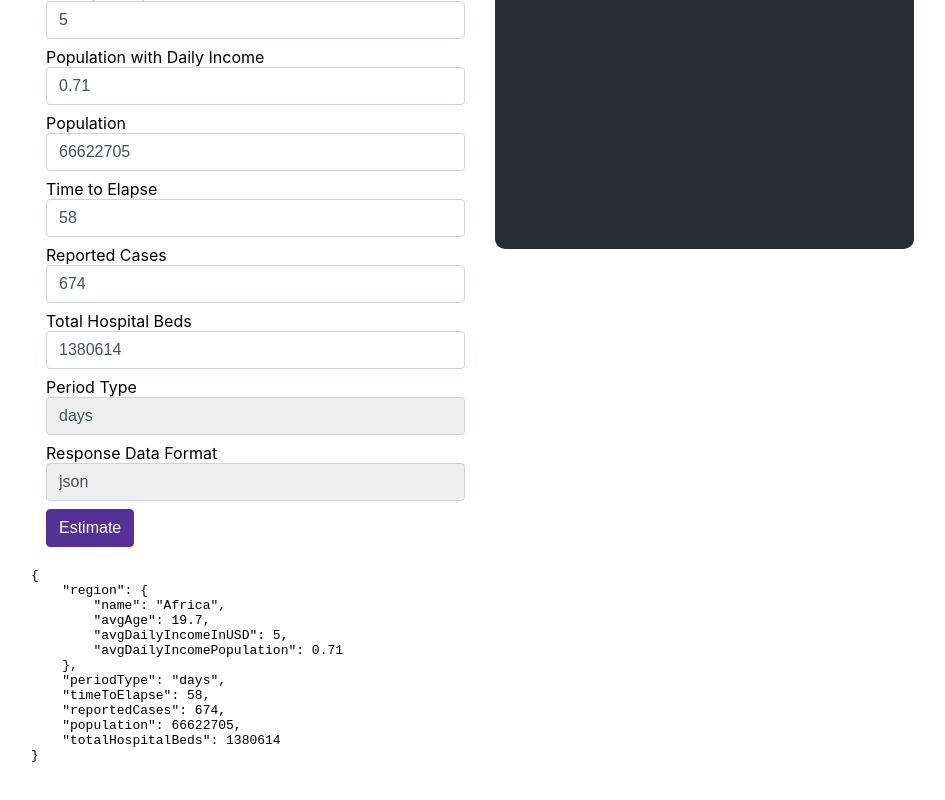
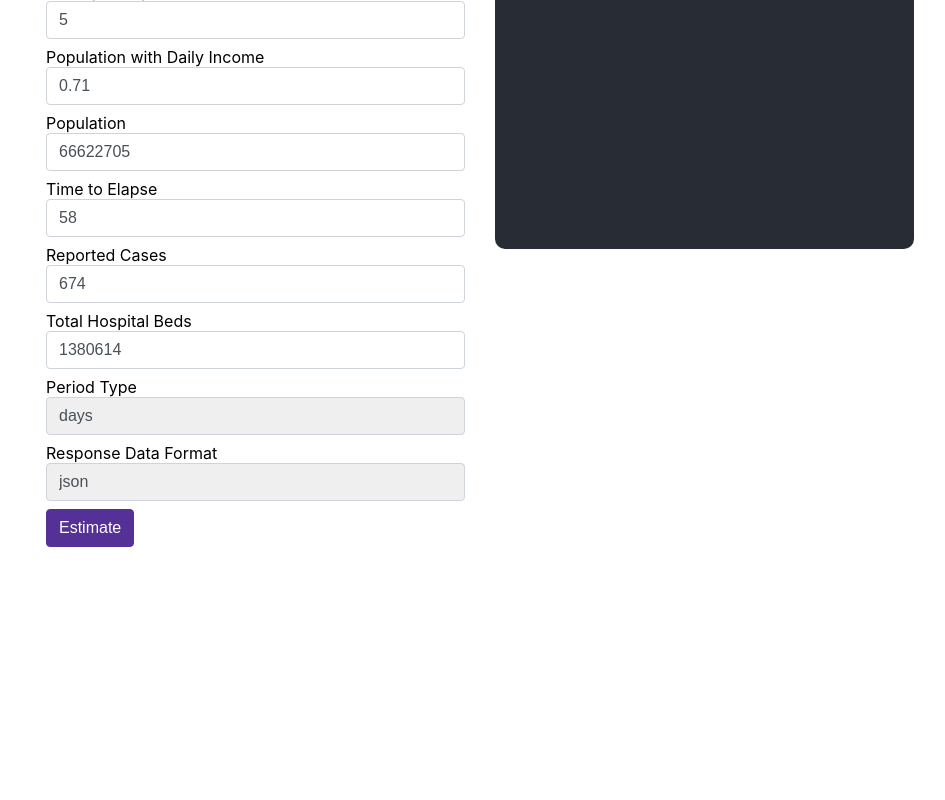
Before and after one commit to barakaVictor/BuildForSDG-reactUI, a React (Create React App) app: page / in a window 1280 px wide. Shown: the part 350-1150 px from the top of the page, without its empty margins (160-1105 px from the left). After the commit the page ends 953 px from the top, so only its background shows below. Built offline with nearby package versions, Linux system fonts and the light colour scheme.

Commit message:
ft(request preveiw): remove json formatted request preview

```diff
--- a/src/components/landing/Landing.js
+++ b/src/components/landing/Landing.js
@@ -61,7 +61,7 @@ class Landing extends React.Component{
                         <div className="request-from">
                             <h2>Request</h2>
                             <form onSubmit={this.fetchImpactEstimate}>
-                                <label htmlFor="region">Region</label>
+                                <label htmlFor="data-region-name">Region</label>
                                 <input
                                     type="text"
                                     className="form-control"
@@ -196,9 +196,6 @@ class Landing extends React.Component{
                             </div>
                         </div>
                     </div>
-                    <div className="row">
-                            <pre><PrettyJSON data={this.state.request_data}/></pre>
-                    </div>
                 </div>
             </div>
         )
```
